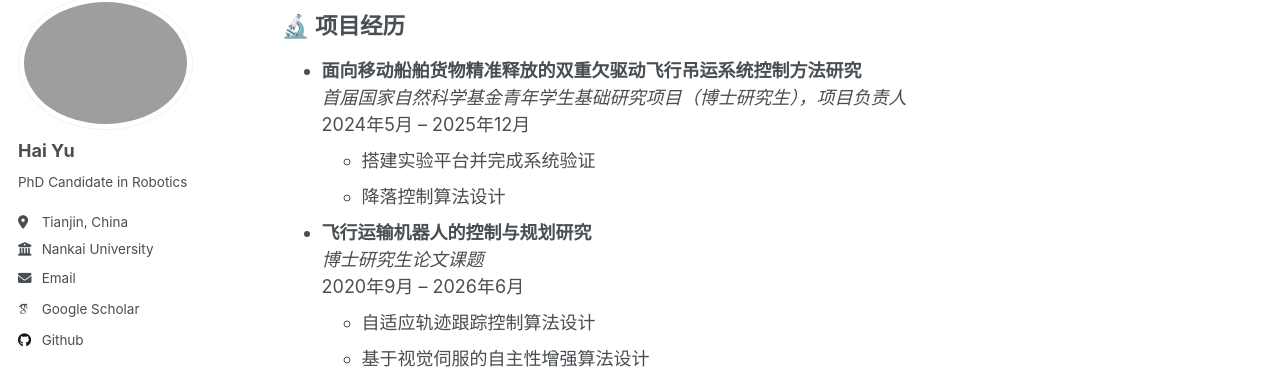
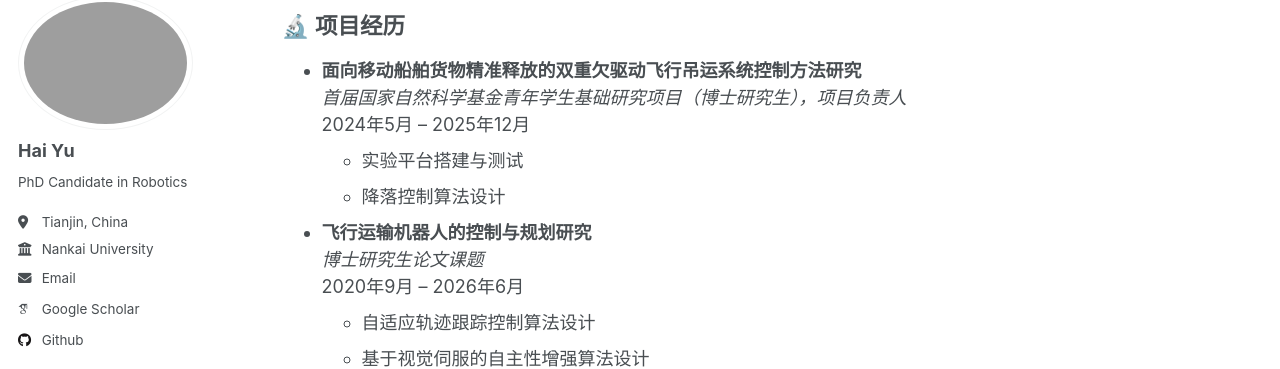
Before and after one commit to wangy1893/wangy1893.github.io, a Jekyll site: the page built from _pages/chinese.md, in a window 1280 px wide and 900 px high, scrolled down 672 px. Shown: the part 110-479 px from the top of the window. Built offline with Jekyll 4.4.1, drawn with Linux system fonts in a browser that asks for light colours; some web fonts are replaced; comment, search, counter and statistics services are not loaded.

Commit message:
Update chinese.md

```diff
--- a/_pages/chinese.md
+++ b/_pages/chinese.md
@@ -51,7 +51,7 @@ author_profile: true
 - **面向移动船舶货物精准释放的双重欠驱动飞行吊运系统控制方法研究**
   *首届国家自然科学基金青年学生基础研究项目（博士研究生），项目负责人*
   2024年5月 – 2025年12月
-  - 搭建实验平台并完成系统验证
+  - 实验平台搭建与测试
   - 降落控制算法设计
 
 - **飞行运输机器人的控制与规划研究**
```
